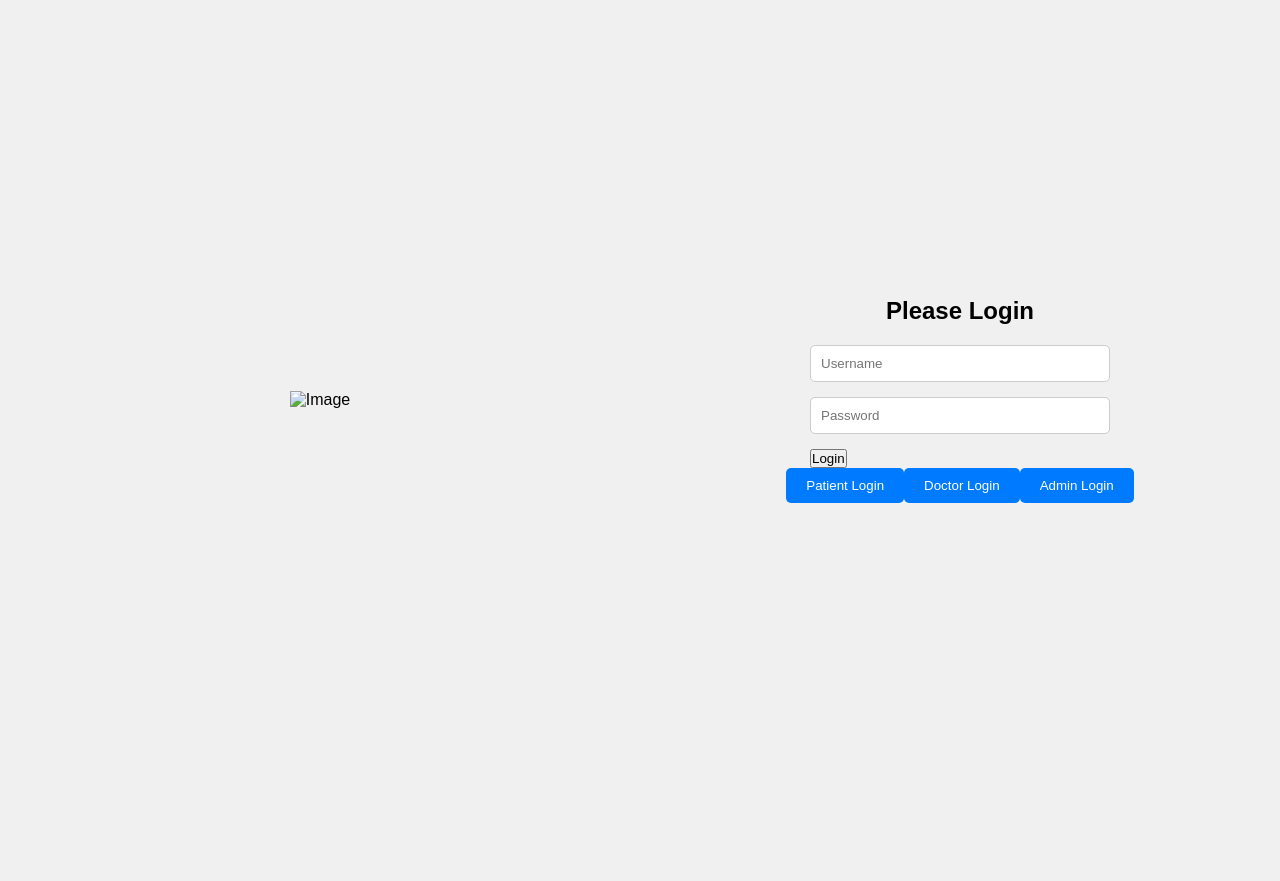
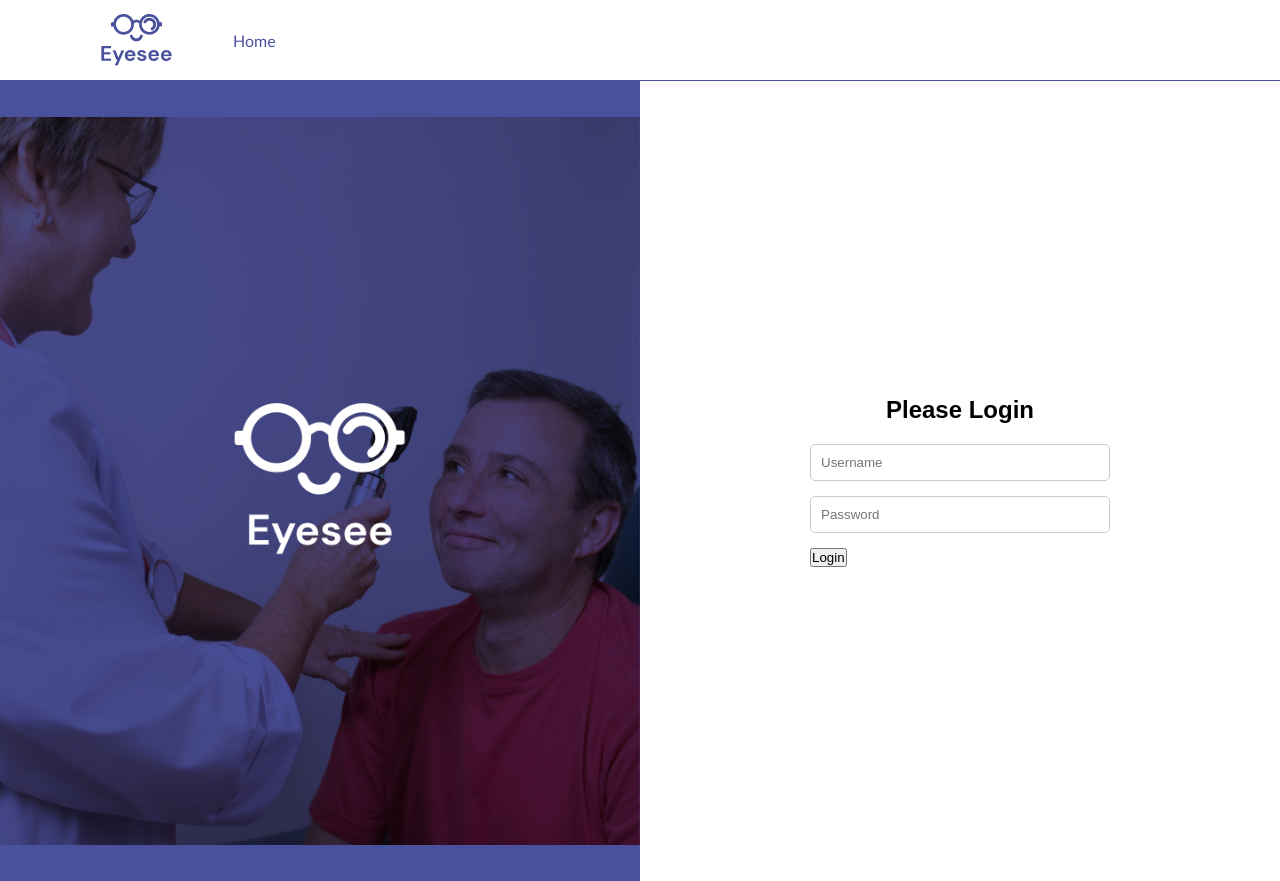
Before and after one commit to Adrian021888/Clinic-Project, a plain HTML site: page login/patient-login.html in a window 1280 px wide. Before the commit the page ends 800 px from the top, so only its background shows below. Drawn offline with Linux system fonts and the light colour scheme.

Commit message:
new login pages

```diff
--- a/login/patient-login-style.css
+++ b/login/patient-login-style.css
@@ -6,8 +6,49 @@
 
 body {
     font-family: Arial, sans-serif;
-    background-color: #f0f0f0;
+    background-color:rgb(73,81,157);
 }
+
+nav{
+    background-color: white;
+    border-bottom: 1px solid rgb(73,81,157); /* Add a 2px solid underline */
+}
+
+nav ul{
+    width: 100%;
+    list-style: none;
+    display: flex;
+    justify-content: flex-start;
+    align-items: left;
+    /*padding-left: 60px;*/
+}
+
+nav li{
+    height: 80px;
+}
+
+nav a{
+    height: 100%;
+    padding: 0 30px;
+    text-decoration: none;
+    display: flex;
+    align-items: center;
+    color: rgb(73,81,157);
+    font-size: 16px;
+    font-family: 'Gill Sans', 'Gill Sans MT', Calibri, 'Trebuchet MS', sans-serif;
+}
+
+nav a:hover{
+    /*background-color: rgb(27,22,55);*/
+    text-decoration: underline;
+    color: rgb(120,56,150);
+}
+
+nav li:first-child{
+    padding-left: 70px;
+}
+
+
 
 .container {
     display: flex;
@@ -22,8 +63,10 @@ body {
 }
 
 .image-container img {
+    height: fit-content;
     max-width: 100%;
     max-height: 100%;
+
 }
 
 .login-container {
@@ -32,6 +75,7 @@ body {
     flex-direction: column;
     justify-content: center;
     align-items: center;
+    background-color: #fff;
 }
 
 .login-container h2 {
--- a/login/patient-login.html
+++ b/login/patient-login.html
@@ -7,9 +7,16 @@
     <link rel="stylesheet" href="patient-login-style.css">
 </head>
 <body>
+    <nav>
+        <ul>
+            <li><a href="../landing/index.html"><img src="../landing/logo.png" alt="Logo"></a></li>
+            <li><a href="../landing/index.html">Home</a></li>
+        </ul>
+    </nav>
+
     <div class="container">
         <div class="image-container">
-            <img src="image.jpg" alt="Image">
+            <img src="login image.png" alt="Image">
         </div>
         <div class="login-container">
             <h2>Please Login</h2>
@@ -22,11 +29,6 @@
                 </div>
                 <button type="submit">Login</button>
             </form>
-            <div class="login-options">
-                <button type="button" id="patient-login">Patient Login</button>
-                <button type="button" id="doctor-login">Doctor Login</button>
-                <button type="button" id="admin-login">Admin Login</button>
-            </div>
         </div>
     </div>
 </body>
```
Also changed, not shown: landing/index.html (+1 -1 lines), login/login image.png (added).
